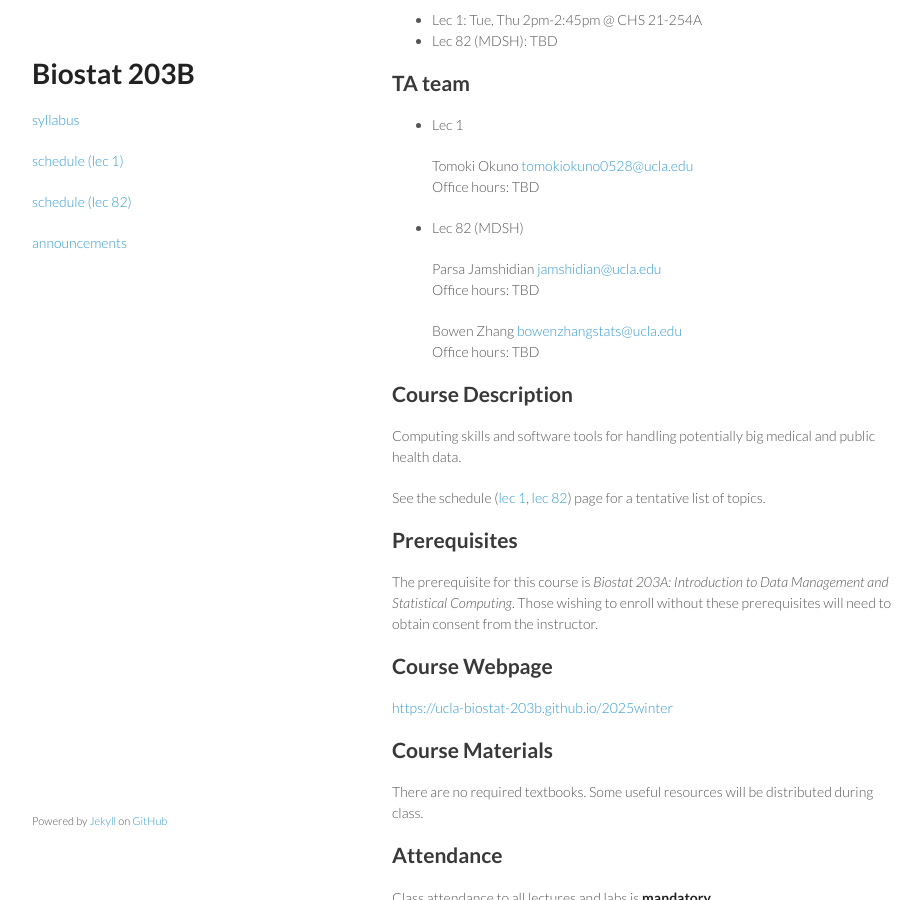
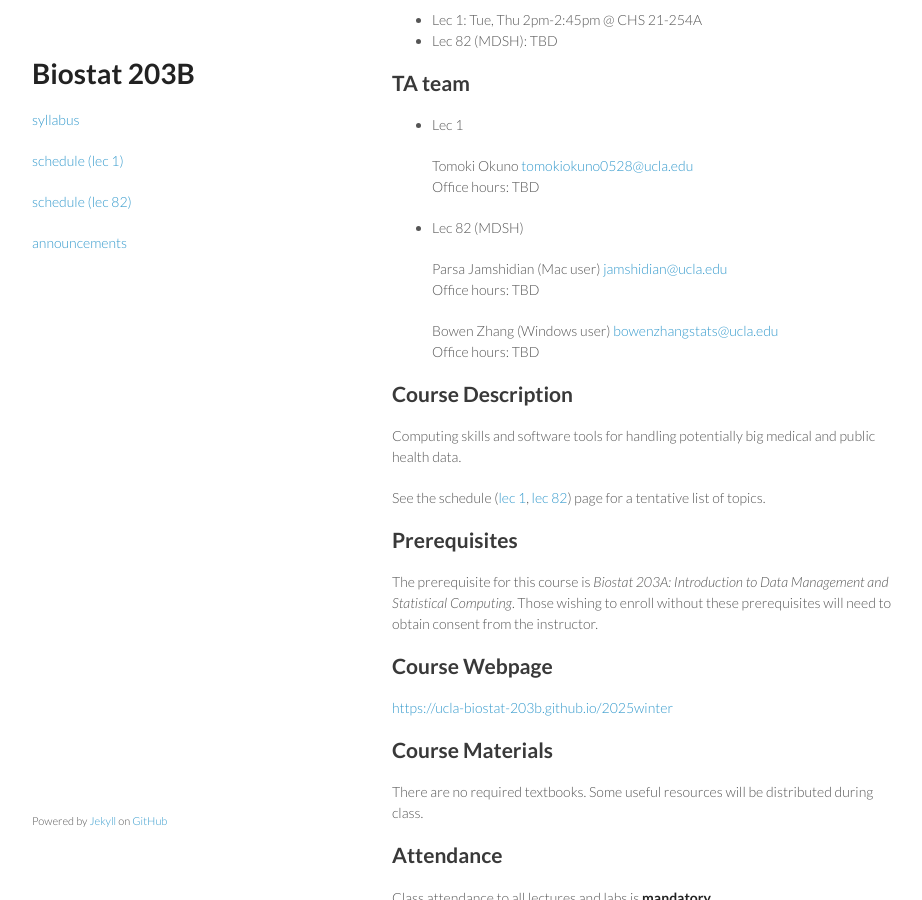
Before and after one commit to ucla-biostat-203b/2025winter, a Jekyll site: the page built from syllabus/syllabus.md, in a window 1280 px wide and 900 px high, scrolled down 475 px. Shown: the whole window, without its empty margins (178-1100 px from the left). Built offline with Jekyll 4.4.1, drawn with Linux system fonts in a browser that asks for light colours.

Commit message:
add OS expertise for Bowen and Parsa

```diff
--- a/syllabus/syllabus.md
+++ b/syllabus/syllabus.md
@@ -34,10 +34,10 @@ Office hours:
 
 - Lec 82 (MDSH)
 
-    Parsa Jamshidian <jamshidian@ucla.edu>
+    Parsa Jamshidian (Mac user) <jamshidian@ucla.edu>
     Office hours: TBD
 
-    Bowen Zhang <bowenzhangstats@ucla.edu>
+    Bowen Zhang (Windows user) <bowenzhangstats@ucla.edu>
     Office hours: TBD
 
 ## Course Description
```
